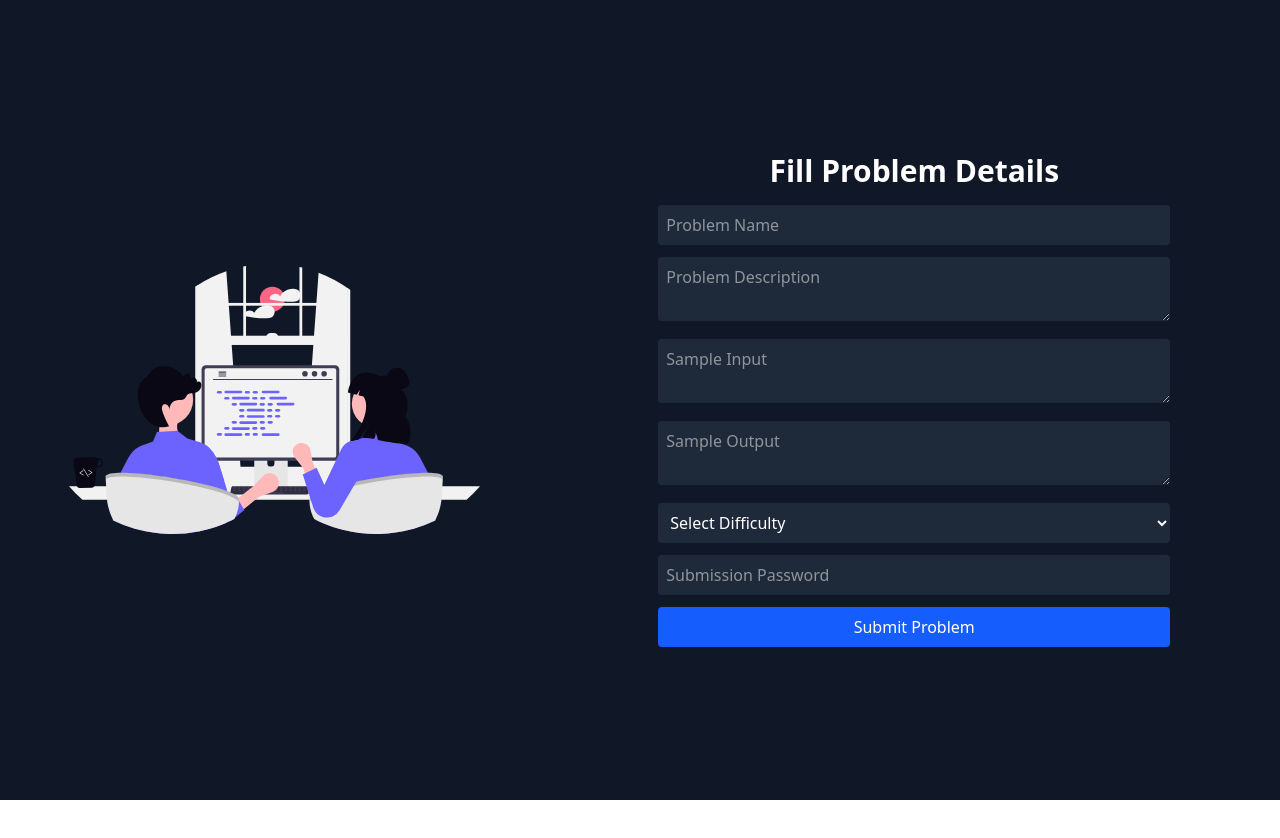
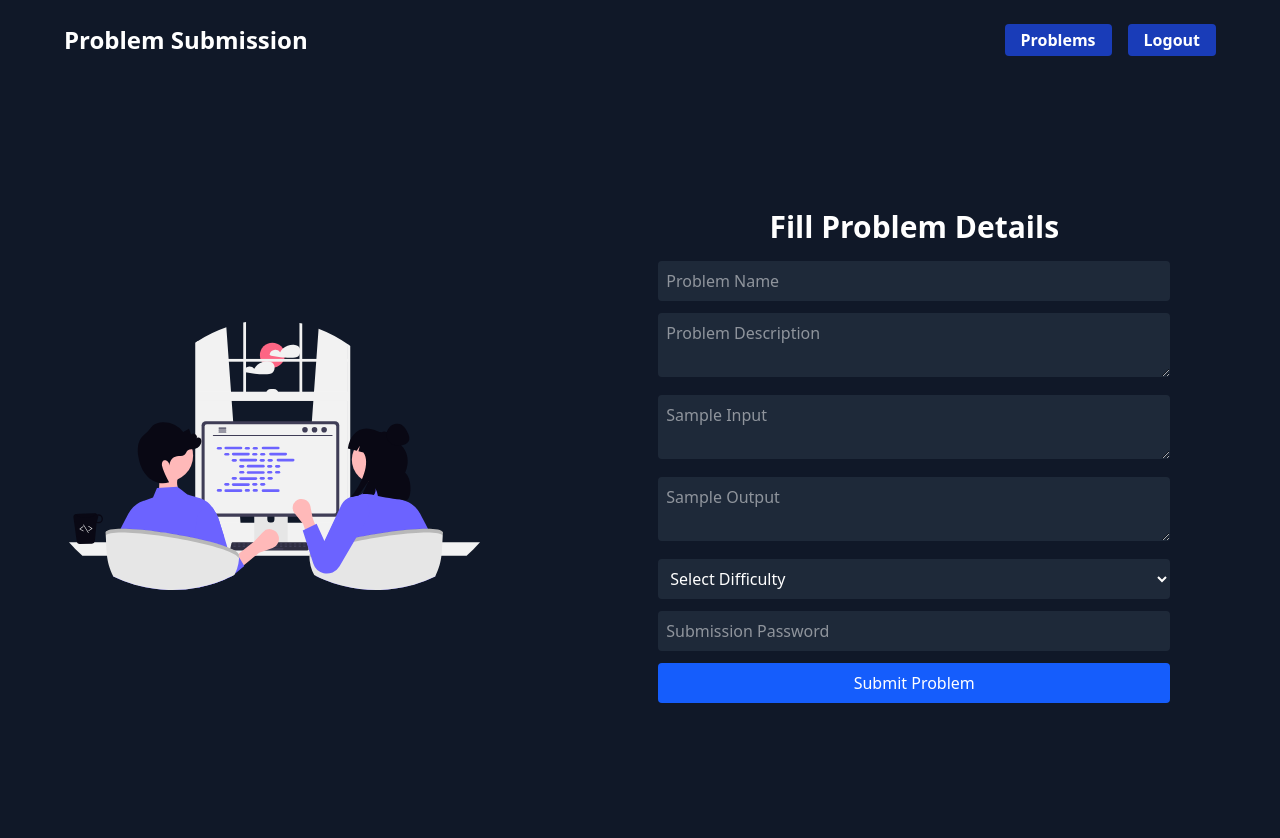
Before and after one commit to rujool11/algoTest, a React (Vite) app in the folder frontend/: page /submit-problem in a window 1280 px wide. Shown: the top 838 px of the page. Before the commit the page ends 800 px from the top, so only its background shows below. Built offline with nearby package versions, Linux system fonts and the light colour scheme; no server answers.

Commit message:
add nav with title, ProblemNav and Logout

```diff
--- /dev/null
+++ b/frontend/src/components/problems/ProblemNav.jsx
@@ -0,0 +1,21 @@
+import React, { useContext } from 'react';
+import { useNavigate } from 'react-router-dom';
+
+const ProblemNav = () => {
+  const navigate = useNavigate();
+
+  const handleClick = () => {
+    navigate('/problems');
+  };
+
+  return (
+    <button
+        className="bg-blue-800 hover:bg-blue-700 text-white font-bold py-1 px-4 rounded"
+        onClick={handleClick}
+    >
+      Problems
+    </button>
+  );
+};
+
+export default ProblemNav;
--- a/frontend/src/pages/SubmitProblem.jsx
+++ b/frontend/src/pages/SubmitProblem.jsx
@@ -1,9 +1,10 @@
-import { useState } from "react";
+import { useState, useContext } from "react";
 import { toast } from "react-toastify";
 import axios from "axios";
 import problemSettingSvg from "../assets/problem_setting.svg";
-import { useContext } from "react";
 import { Context } from "../main";
+import Logout from "../components/user/Logout";
+import ProblemNav from "../components/problems/ProblemNav";
 
 const SubmitProblem = () => {
   const BACKEND_URL = import.meta.env.VITE_BACKEND_URL;
@@ -26,7 +27,6 @@ const SubmitProblem = () => {
 
   const handleSubmit = async (e) => {
     e.preventDefault();
-
     const { name, description, sampleInput, sampleOutput, difficulty, password } = formData;
 
     if (!name || !description || !sampleInput || !sampleOutput || !difficulty || !password) {
@@ -35,7 +35,6 @@ const SubmitProblem = () => {
     }
 
     setLoading(true);
-
     try {
       const config = {
         headers: {
@@ -43,7 +42,6 @@ const SubmitProblem = () => {
           Authorization: `Bearer ${user.token}`,
         },
       };
-
       await axios.post(`${BACKEND_URL}/api/problem`, formData, config);
       toast.success("Problem submitted successfully!");
     } catch (error) {
@@ -56,6 +54,18 @@ const SubmitProblem = () => {
   };
 
   return (
+    <>
+      <nav className="px-16 pt-6 bg-gray-900 shadow-md">
+        <div className="flex justify-between items-center">
+          <h1 className="text-2xl font-semibold text-white">
+            Problem Submission
+          </h1>
+          <div className="flex items-center space-x-4">
+            <ProblemNav />
+            <Logout />
+          </div>
+        </div>
+      </nav>
       <div className="min-h-screen flex bg-gray-900">
         {/* Art */}
         <div className="w-3/7 flex items-center justify-center">
@@ -129,6 +139,7 @@ const SubmitProblem = () => {
           </form>
         </div>
       </div>
+    </>
   );
 };
 
```
Lines whose indentation alone changed are shown as unchanged.
